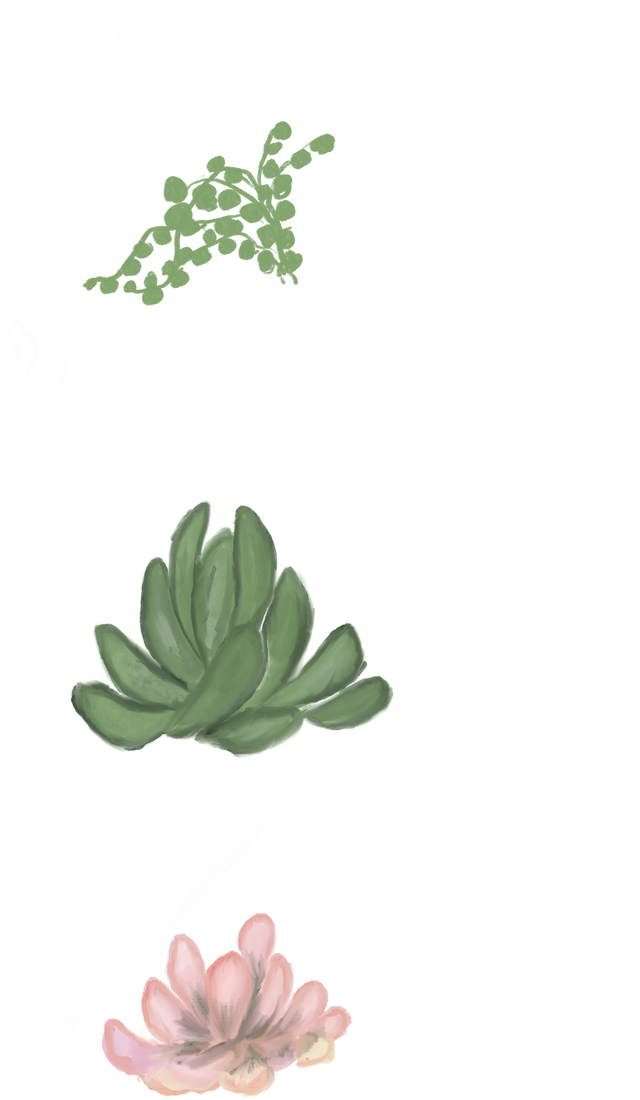
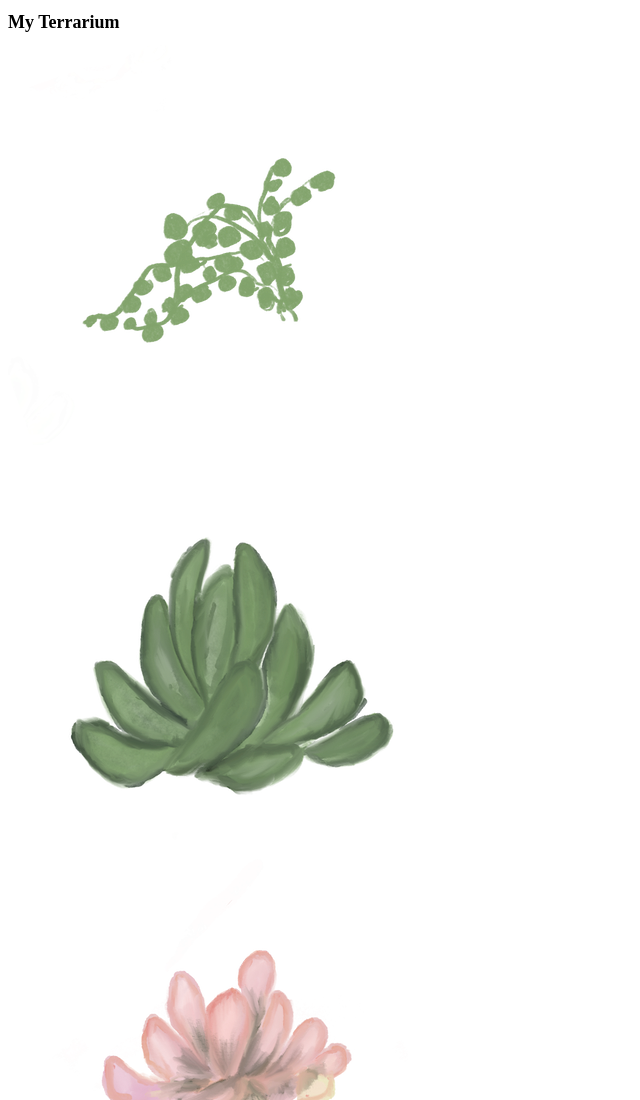
Before and after one commit to nikita539/test, a website: page index.html in a window 1280 px wide. Shown: the top 1100 px of the page, without its empty margins (0-640 px from the left). Drawn offline with Linux system fonts and the light colour scheme.

Commit message:
just another commit

```diff
--- a/index.css
+++ b/index.css
@@ -0,0 +1,8 @@
+body {
+    width: 100%;
+    height: 100%;
+}
+
+h1 {
+    font-size: large;
+}
--- a/index.html
+++ b/index.html
@@ -6,6 +6,7 @@
         <link rel="stylesheet" href="index.css">
     </head>
     <body>
+        <h1>My Terrarium</h1>
 
         <div id="left_container" class="container">
 
```
